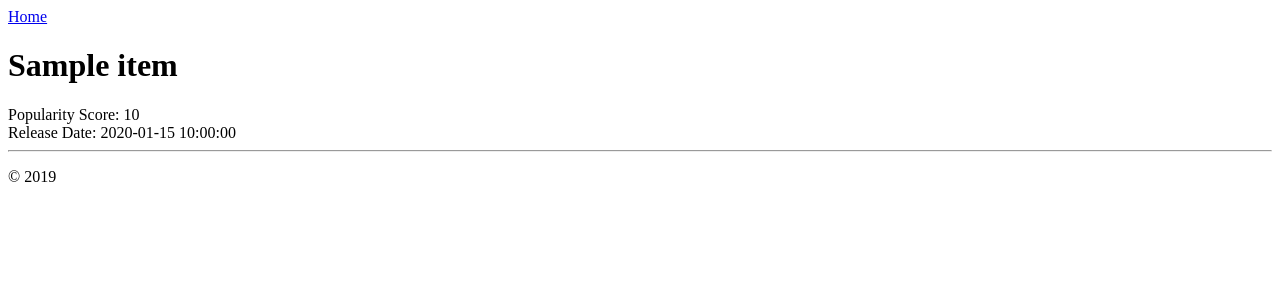
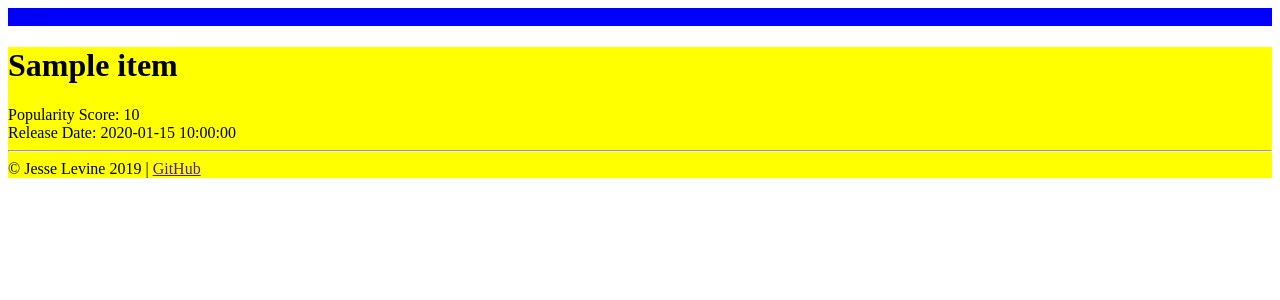
Before and after one commit to jesseilev/popmo, a Flask app: page /movies/1 in a window 1280 px wide. Shown: the top 300 px of the page. Run offline with Flask 2, Linux system fonts and the light colour scheme; a database or web service that is not in the repository returns one stand-in record (values such as "Sample title"); data that the repository does not hold is empty.

Commit message:
add css file; add footer content

```diff
--- /dev/null
+++ b/static/app.css
@@ -0,0 +1,8 @@
+
+.body-content {
+    background: yellow;
+}
+
+.navbar {
+    background: blue;
+}
--- a/templates/layout.html
+++ b/templates/layout.html
@@ -3,7 +3,7 @@
     <head>
         <meta charset="utf-8" />
         <title>{% block title %}{% endblock %}</title>
-        <!-- <link rel="stylesheet" type="text/css" href="{{ url_for('static', filename='site.css')}}" /> -->
+        <link rel="stylesheet" type="text/css" href="{{ url_for('static', filename='app.css')}}" />
     </head>
 
     <body>
@@ -11,15 +11,19 @@
             <a href="/">Home</a>
         </div>
 
-        <div class="body-content">
+        <main class="body-content">
             {% block content %}
             {% endblock %}
 
             <hr/>
 
             <footer>
-                <p>&copy; 2019</p>
+                <span>&copy; Jesse Levine 2019</span>
+                |
+                <span>
+                    <a href="">GitHub</a>
+                </span>
             </footer>
-        </div>
+        </main>
     </body>
 </html>
```
